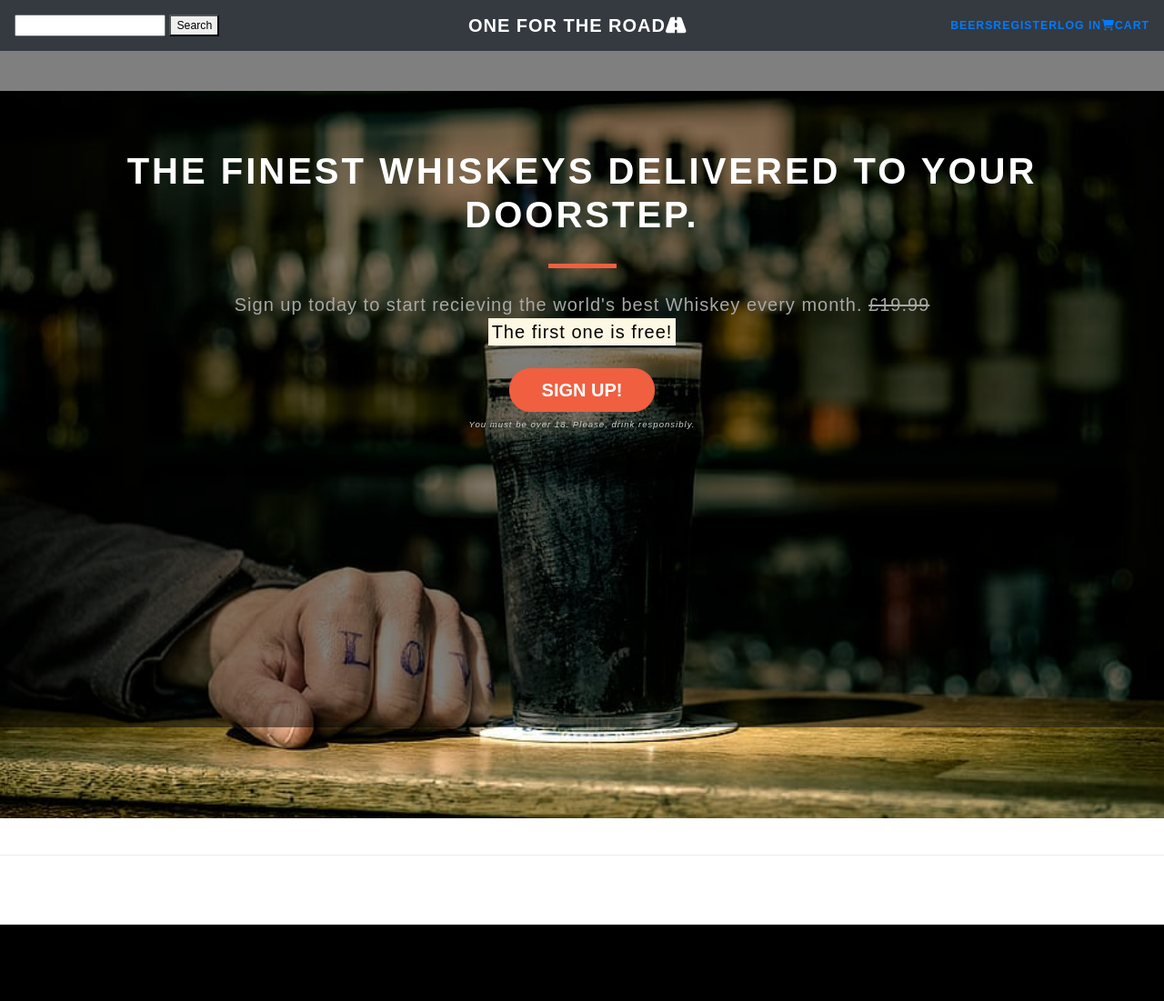
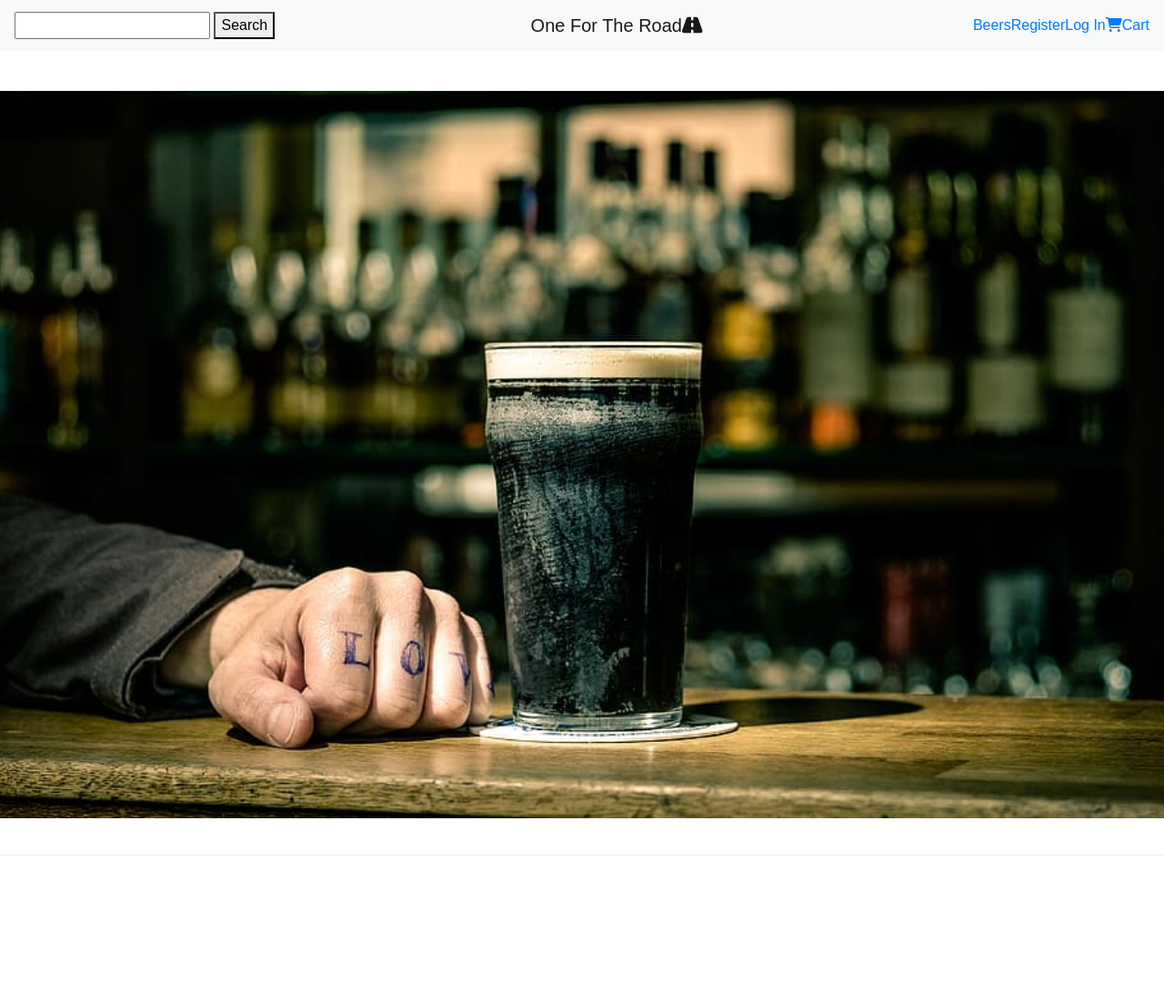
Before and after one commit to martinmaguire89/milestone-project-4, a Django app: page / in a window 1280 px wide. Shown: the whole page at 91% size. Before the commit the page ends 1017 px from the top, so only its background shows below. Run offline with Django 3.2, Linux system fonts and the light colour scheme; some libraries are stand-ins or nearby versions.

Commit message:
navbar updated to give a lighter tone than previosu dark tones

```diff
--- a/home/templates/index.html
+++ b/home/templates/index.html
@@ -1,24 +1,14 @@
 {% extends 'base.html' %} {% load staticfiles %}
-
 {% block content %}
-
-<div class="container-fluid masthead">
-    <div class="container-fluid callout-container">
-            <div class="opaque-overlay">&nbsp;</div>
-            <div class="row">
-                <div class="col-12">
-                    <Section class="callout jumbotron text-center">
-                        <h1 class="jumbotron-header">The finest whiskeys delivered to your doorstep.</h1>
-                        <hr class="block-divider block-divider--orange">
-                        <p class="lead">Sign up today to start recieving the world's best Whiskey every month.
-                            <s class="d-none d-sm-inline">£19.99</s>
-                            <span class="d-inline d=sm-none"><br></span>
-                            <strong><mark>The first one is free!</mark></strong></p>
-                        <button class="btn btn-lg btn--cta btn--red" data-toggle="modal" data-target="#signUpModal">Sign Up!</button>
-                        <p class="text-muted"><small>You must be over 18. Please, drink responsibly.</small></p>
-                    </Section>
-                </div>
-            </div>
+ <header class="masthead">
+  <div class="container h-100">
+    <div class="row h-100 align-items-center">
+      <div class="col-12 text-center">
+        <h1 class="font-weight-light"></h1>
+        <p class="lead"></p>
+      </div>
     </div>
-</div>
+  </div>
+</header>
+<!-- Full Page Image Header with Vertically Centered Content -->
 {% endblock %}
--- a/static/css/custom.css
+++ b/static/css/custom.css
@@ -94,13 +94,14 @@ caption p {
   background-repeat: no-repeat;
 }
 
-.opaque-overlay {
-    position: absolute;
-    top: 0;
-    left: 0;
-    height: 100%;
+.container {
     width: 100%;
-    background-color: rgba(0, 0, 0, 0.5)
+    padding-right: 15px;
+    padding-left: 15px;
+    margin-right: auto;
+    margin-left: auto;
+    padding: 27px;
+    margin-bottom: 30px;
 }
 
 .quotes-container {}
--- a/templates/base.html
+++ b/templates/base.html
@@ -7,7 +7,7 @@
     <meta http-equiv="X-UA-Compatible" content="ie=edge">
     <title>One for the Road!</title>
     <!-- Bootstrap, Font Awesome loaded -->
-    <link href="https://stackpath.bootstrapcdn.com/bootswatch/4.4.1/lux/bootstrap.min.css" rel="stylesheet" integrity="sha384-oOs/gFavzADqv3i5nCM+9CzXe3e5vXLXZ5LZ7PplpsWpTCufB7kqkTlC9FtZ5nJo" crossorigin="anonymous">
+    <link rel="stylesheet" href="https://stackpath.bootstrapcdn.com/bootstrap/4.4.1/litera/bootstrap.min.css" integrity="sha384-Vkoo8x4CGsO3+Hhxv8T/Q5PaXtkKtu6ug5TOeNV6gBiFeWPGFN9MuhOf23Q9Ifjh" crossorigin="anonymous">
     <link rel="stylesheet" href="https://stackpath.bootstrapcdn.com/bootstrap/4.4.1/css/bootstrap.min.css" integrity="sha384-Vkoo8x4CGsO3+Hhxv8T/Q5PaXtkKtu6ug5TOeNV6gBiFeWPGFN9MuhOf23Q9Ifjh" crossorigin="anonymous">
     <script src="https://kit.fontawesome.com/83dcf5b01b.js" crossorigin="anonymous"></script>
     <!-- Custom Stylesheet loaded from static folder -->
@@ -19,7 +19,7 @@
 </head>
 <body>
  <!-- Fixed masthead -->
-<nav class="navbar navbar-expand-lg navbar-dark bg-dark fixed-top">
+<nav class="navbar navbar-expand-lg navbar-light bg-light fixed-top">
 
 <!--  Show this only on mobile to medium screens  -->
   <a class="navbar-brand d-lg-none" href="#">One For The Road<i class="fas fa-road"></i></a>
@@ -69,6 +69,7 @@
         </ul>
   </div>
 </nav>
+
     {% if messages %}
         <div class="alert alert-success">
             <div class="messages">
```
Also changed, not shown: db.sqlite3.
